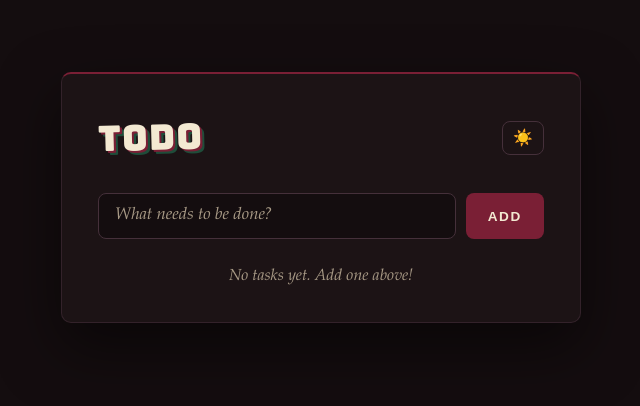
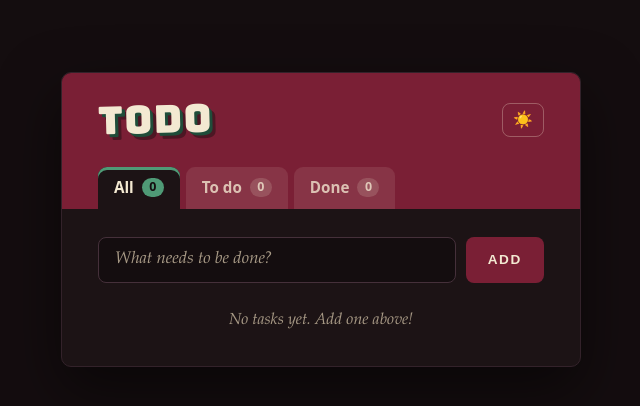
Before and after one commit to AugustinaJon/todo-app, a plain HTML site: page index.html in a window 1280 px wide. Shown: the whole page, without its empty margins (319-959 px from the left). Drawn offline with Linux system fonts and the light colour scheme.

Commit message:
Redesign nav as a burgundy band with filter tabs
Add All / To do / Done folder tabs with task counts.
Remember the chosen filter in localStorage.
Enable the frontend-design plugin for the project.

Co-Authored-By: Claude Opus 5.5 <noreply@anthropic.com>

```diff
--- a/app.js
+++ b/app.js
@@ -1,13 +1,22 @@
 const STORAGE_KEY = "todos";
 const THEME_KEY = "theme";
+const FILTER_KEY = "filter";
 
 const form = document.getElementById("todo-form");
 const input = document.getElementById("todo-input");
 const list = document.getElementById("todo-list");
 const emptyMessage = document.getElementById("empty-message");
 const themeToggle = document.getElementById("theme-toggle");
+const filterButtons = document.querySelectorAll(".filter");
+
+const EMPTY_MESSAGES = {
+  all: "No tasks yet. Add one above!",
+  active: "Nothing left to do.",
+  done: "No finished tasks yet.",
+};
 
 let todos = loadTodos();
+let filter = loadFilter();
 
 // Which item to animate on the next render.
 let justAddedId = null;
@@ -34,6 +43,42 @@ themeToggle.addEventListener("click", () => {
 
 applyTheme(loadTheme());
 
+function loadFilter() {
+  const saved = localStorage.getItem(FILTER_KEY);
+  return saved in EMPTY_MESSAGES ? saved : "all";
+}
+
+function setFilter(next) {
+  filter = next;
+  localStorage.setItem(FILTER_KEY, next);
+  render();
+}
+
+filterButtons.forEach((button) => {
+  button.addEventListener("click", () => setFilter(button.dataset.filter));
+});
+
+function updateFilters() {
+  const doneCount = todos.filter((todo) => todo.done).length;
+  const counts = {
+    all: todos.length,
+    active: todos.length - doneCount,
+    done: doneCount,
+  };
+
+  filterButtons.forEach((button) => {
+    const name = button.dataset.filter;
+    button.setAttribute("aria-pressed", String(name === filter));
+    button.querySelector(".filter-count").textContent = counts[name];
+  });
+}
+
+function visibleTodos() {
+  if (filter === "active") return todos.filter((todo) => !todo.done);
+  if (filter === "done") return todos.filter((todo) => todo.done);
+  return todos;
+}
+
 function loadTodos() {
   try {
     const saved = JSON.parse(localStorage.getItem(STORAGE_KEY));
@@ -49,8 +94,9 @@ function saveTodos() {
 
 function render() {
   list.innerHTML = "";
+  const shown = visibleTodos();
 
-  todos.forEach((todo) => {
+  shown.forEach((todo) => {
     const item = document.createElement("li");
     item.className = "todo-item" + (todo.done ? " done" : "");
     if (todo.id === justAddedId) item.classList.add("enter");
@@ -76,7 +122,9 @@ function render() {
     list.appendChild(item);
   });
 
-  emptyMessage.hidden = todos.length > 0;
+  updateFilters();
+  emptyMessage.textContent = EMPTY_MESSAGES[todos.length === 0 ? "all" : filter];
+  emptyMessage.hidden = shown.length > 0;
   justAddedId = null;
   justToggledId = null;
 }
@@ -96,6 +144,10 @@ function addTodo(text) {
   const id = Date.now().toString();
   todos.push({ id, text, done: false });
   justAddedId = id;
+  if (filter === "done") {
+    filter = "all";
+    localStorage.setItem(FILTER_KEY, filter);
+  }
   saveTodos();
   render();
 }
--- a/index.html
+++ b/index.html
@@ -12,8 +12,15 @@
 <body>
   <main class="app">
     <header class="app-header">
-      <h1>Todo</h1>
-      <button id="theme-toggle" class="theme-toggle" type="button"></button>
+      <div class="app-header-top">
+        <h1>Todo</h1>
+        <button id="theme-toggle" class="theme-toggle" type="button"></button>
+      </div>
+      <nav class="filters" aria-label="Filter tasks">
+        <button type="button" class="filter" data-filter="all">All <span class="filter-count" data-count="all">0</span></button>
+        <button type="button" class="filter" data-filter="active">To do <span class="filter-count" data-count="active">0</span></button>
+        <button type="button" class="filter" data-filter="done">Done <span class="filter-count" data-count="done">0</span></button>
+      </nav>
     </header>
 
     <form id="todo-form" class="todo-form">
--- a/style.css
+++ b/style.css
@@ -24,6 +24,9 @@
   --hover-bg: rgba(243, 233, 210, 0.05);
   --title: #f3e9d2;
   --shadow: 0 24px 60px rgba(0, 0, 0, 0.5);
+  --band: #7a1f35;
+  --band-text: #f3e9d2;
+  --count-text: #140d0f;
 }
 
 /* Light mood: same palette on cream. */
@@ -48,6 +51,9 @@
   --hover-bg: rgba(42, 20, 24, 0.04);
   --title: #2a1418;
   --shadow: 0 24px 60px rgba(42, 20, 24, 0.12);
+  --band: #7a1f35;
+  --band-text: #f3e9d2;
+  --count-text: #fbf5e8;
 }
 
 body {
@@ -68,31 +74,39 @@ body {
   max-width: 520px;
   background: var(--card-bg);
   border: 1px solid var(--border);
-  border-top: 2px solid var(--burgundy);
   border-radius: 10px;
+  overflow: hidden;
   box-shadow: var(--shadow);
   padding: 40px 36px 32px;
   animation: rise-in 0.6s cubic-bezier(0.2, 0.8, 0.2, 1);
   transition: background-color 0.4s ease, border-color 0.4s ease;
 }
 
+/* Nav band: burgundy strip with folder tabs on its bottom edge. */
 .app-header {
+  margin: -40px -36px 28px;
+  padding: 28px 36px 0;
+  background: var(--band);
+  color: var(--band-text);
+}
+
+.app-header-top {
   display: flex;
   align-items: center;
   justify-content: space-between;
-  margin-bottom: 32px;
 }
 
 h1 {
   margin: 0;
   font-family: "Bungee", Impact, "Arial Black", sans-serif;
-  font-size: 2.2rem;
+  font-size: 2.4rem;
   font-weight: 400;
+  line-height: 1;
   letter-spacing: 0.03em;
-  color: var(--title);
+  color: var(--band-text);
   text-shadow:
-    2px 2px 0 var(--burgundy),
-    4px 4px 0 var(--green);
+    3px 3px 0 var(--green),
+    6px 6px 0 rgba(20, 13, 15, 0.45);
   transform: rotate(-1.5deg);
   transition: transform 0.3s ease;
 }
@@ -102,9 +116,9 @@ h1:hover {
 }
 
 .theme-toggle {
-  border: 1px solid var(--input-border);
+  border: 1px solid rgba(243, 233, 210, 0.3);
   background: transparent;
-  color: var(--text);
+  color: var(--band-text);
   font-size: 1rem;
   line-height: 1;
   cursor: pointer;
@@ -114,8 +128,61 @@ h1:hover {
 }
 
 .theme-toggle:hover {
-  background: var(--hover-bg);
+  background: rgba(243, 233, 210, 0.12);
   transform: rotate(20deg);
+}
+
+.filters {
+  display: flex;
+  gap: 6px;
+  margin-top: 28px;
+}
+
+.filter {
+  display: inline-flex;
+  align-items: center;
+  gap: 8px;
+  border: none;
+  border-radius: 9px 9px 0 0;
+  padding: 11px 16px 12px;
+  background: rgba(243, 233, 210, 0.1);
+  color: rgba(243, 233, 210, 0.78);
+  font: 600 0.95rem/1 system-ui, -apple-system, "Segoe UI", Roboto, sans-serif;
+  cursor: pointer;
+  transition: background-color 0.2s ease, color 0.2s ease;
+}
+
+.filter:hover {
+  background: rgba(243, 233, 210, 0.2);
+  color: var(--band-text);
+}
+
+/* The active tab takes the card color and opens into the list. */
+.filter[aria-pressed="true"] {
+  background: var(--card-bg);
+  color: var(--text);
+  box-shadow: inset 0 3px 0 var(--green-bright);
+}
+
+.filter-count {
+  min-width: 22px;
+  padding: 3px 7px;
+  border-radius: 999px;
+  background: rgba(243, 233, 210, 0.16);
+  font-size: 0.78rem;
+  font-variant-numeric: tabular-nums;
+  text-align: center;
+  transition: background-color 0.2s ease, color 0.2s ease;
+}
+
+.filter[aria-pressed="true"] .filter-count {
+  background: var(--green-bright);
+  color: var(--count-text);
+}
+
+.filter:focus-visible {
+  outline: 2px solid var(--band-text);
+  outline-offset: -4px;
 }
 
 .todo-form {
@@ -171,8 +238,12 @@ h1:hover {
   transform: translateY(0) scale(0.98);
 }
 
+.theme-toggle:focus-visible {
+  outline: 2px solid var(--band-text);
+  outline-offset: 2px;
+}
+
 .todo-form button:focus-visible,
-.theme-toggle:focus-visible,
 .delete-btn:focus-visible {
   outline: 2px solid var(--green-bright);
   outline-offset: 2px;
@@ -358,6 +429,28 @@ h1:hover {
   }
 }
 
+/* Small screens: tighter card, tabs share the width. */
+@media (max-width: 480px) {
+  body {
+    padding: 32px 12px;
+  }
+
+  .app {
+    padding: 32px 20px 24px;
+  }
+
+  .app-header {
+    margin: -32px -20px 24px;
+    padding: 22px 20px 0;
+  }
+
+  .filter {
+    flex: 1;
+    justify-content: center;
+    padding: 11px 8px 12px;
+  }
+}
+
 /* Respect the system "reduce motion" setting. */
 @media (prefers-reduced-motion: reduce) {
   *,
```
Also changed, not shown: .claude/settings.json (added).
